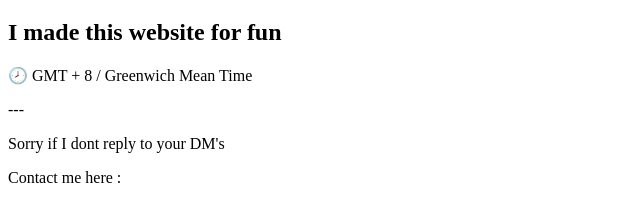
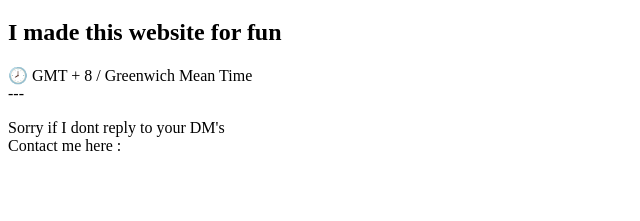
Before and after one commit to snowyceles/snowyceles.github.io, a plain HTML site: page index.html in a window 1280 px wide. Shown: the part 61-282 px from the top of the page, without its empty margins (0-640 px from the left). Drawn offline with Linux system fonts and the light colour scheme.

Commit message:
Update index.html

```diff
--- a/index.html
+++ b/index.html
@@ -15,10 +15,10 @@
 	<h2>I made this website for fun</h2>
 	 </div>
    <div>
-	   <p>🕗 GMT + 8 / Greenwich Mean Time </p>
-	   <p> --- </p>
-	   <p> Sorry if I dont reply to your DM's </p>
-	   <p> Contact me here : </p>
+	   <p>🕗 GMT + 8 / Greenwich Mean Time <br>
+	   --- </p>
+	   <p> Sorry if I dont reply to your DM's <br>
+	    Contact me here : </p>
 
 
 </body>
```
